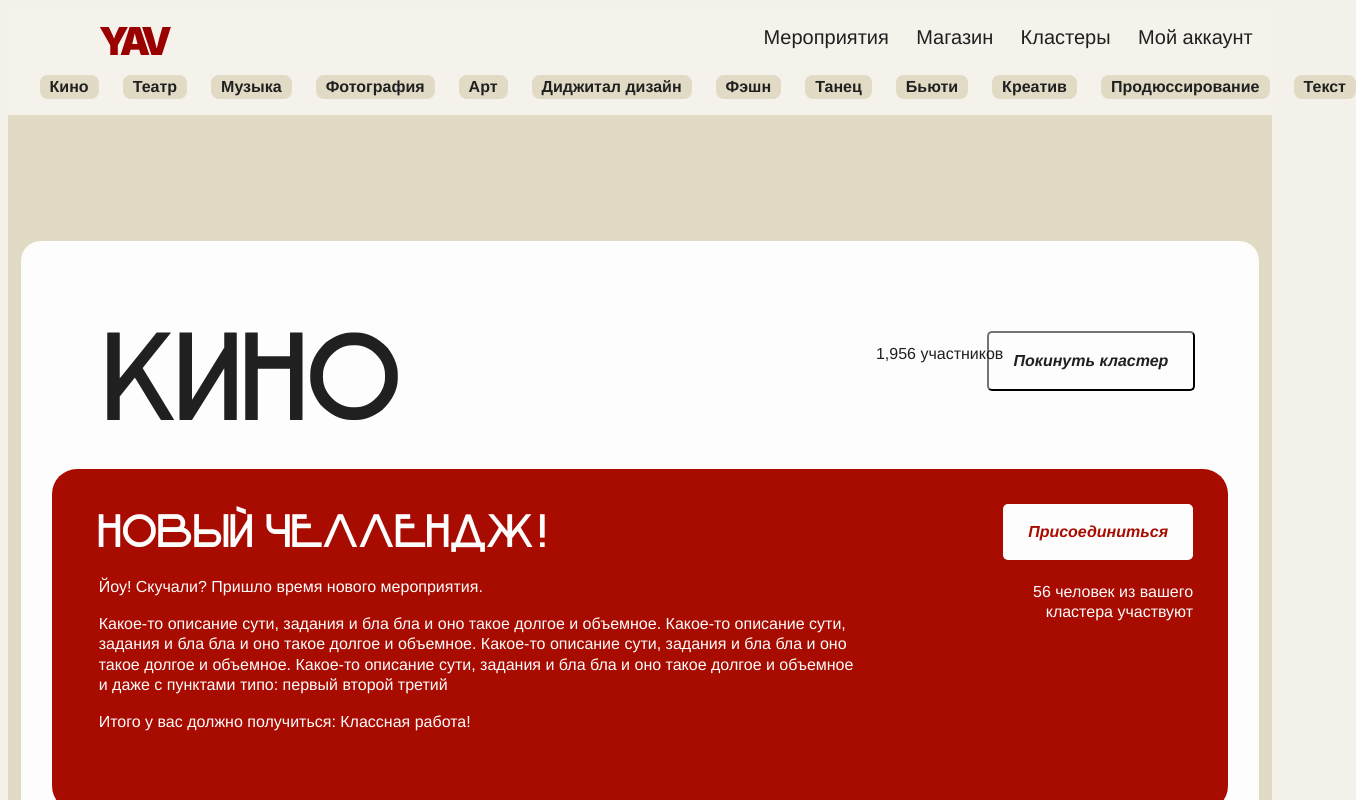
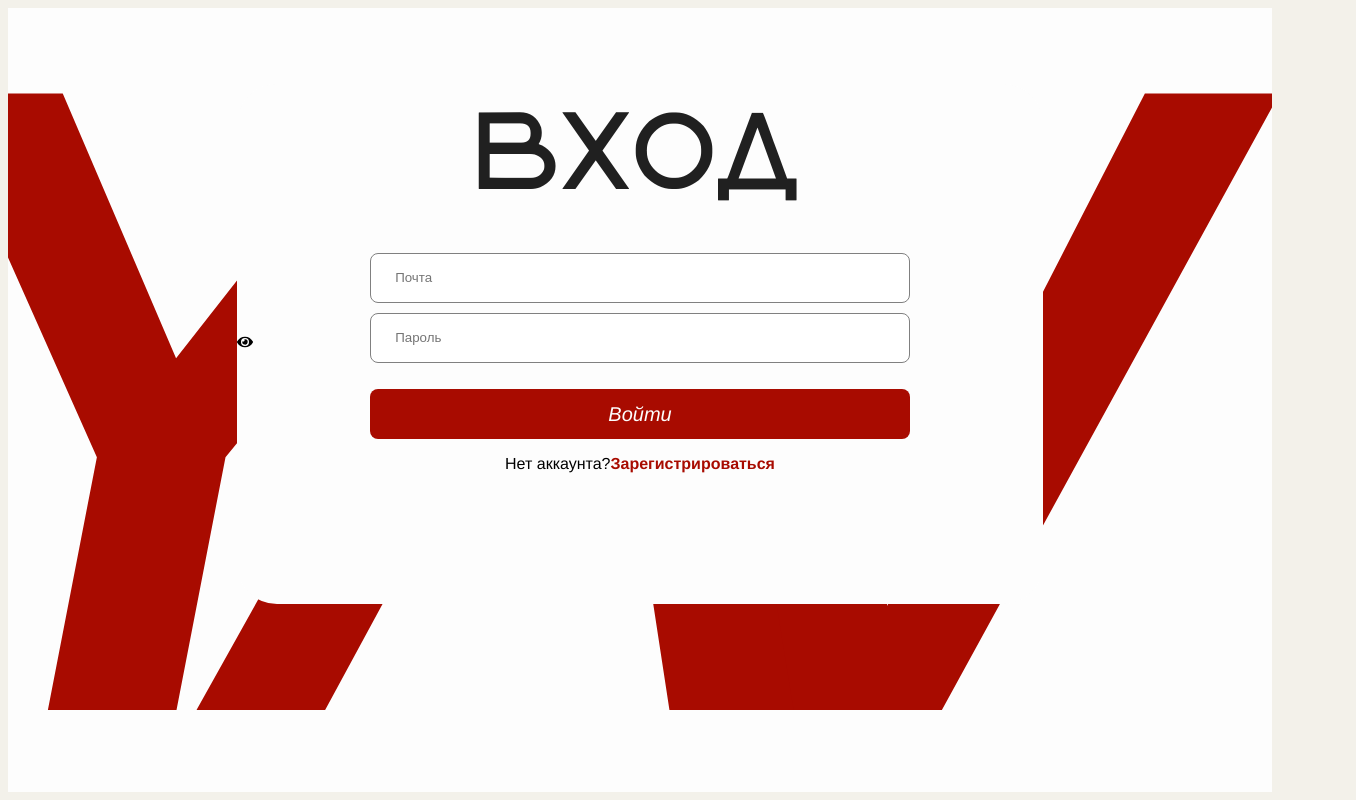
Before and after one commit to taamiioos/YAV, a React (Create React App) app: page / in a window 1280 px wide. Shown: the top 800 px of the page, 1356 px wide, since content can reach past the window. Built offline with nearby package versions, Linux system fonts and the light colour scheme.

Commit message:
fix path

```diff
--- a/src/App.js
+++ b/src/App.js
@@ -12,12 +12,13 @@ function App() {
 
         <BrowserRouter>
             <Routes>
+                <Route path="/" element={<LoginPage />} />
                 <Route path="/" element={<ClusterPage />} />
+                <Route path="/registerPage" element={<RegisterPage />} />
+                <Route path="/clusterPage" element={<ClusterPage />} />
                 <Route path="/eventsPage" element={<Events />} />
                 <Route path="/ticketPage" element={<BuyTicketPage />} />
                 <Route path="/eventPage" element={<EventPage />} />
-                <Route path="/loginPage" element={<LoginPage />} />
-                <Route path="/registerPage" element={<RegisterPage />} />
             </Routes>
         </BrowserRouter>
 
--- a/src/components/login/LoginPage.js
+++ b/src/components/login/LoginPage.js
@@ -118,7 +118,7 @@ const LoginPage = () => {
                         </div>
 
                         <EntryButton className="button" disabled={!formValid} type="submit"> Войти</EntryButton>
-                        <QuestionBlock className="questoin">Нет аккаунта?<RegLink href="/register">Зарегистрироваться</RegLink></QuestionBlock>
+                        <QuestionBlock className="questoin">Нет аккаунта?<RegLink href="/registerPage">Зарегистрироваться</RegLink></QuestionBlock>
                     </form>
                 </Container>
             </Content>
--- a/src/components/register/RegisterPage.js
+++ b/src/components/register/RegisterPage.js
@@ -1,10 +1,11 @@
 import { useState } from "react";
 import { useEffect } from "react";
 import ClusterSelector from "./ClusterSelector";
-import {
-  BackgroundContainer,
-  BackgroundText
-} from "./RegisterPageStyles";
+import {BackgroundContainer, BackgroundText} from "../login/loginPageStyles";
+// import {
+//   BackgroundContainer,
+//   BackgroundText
+// } from "./RegisterPageStyles";
 
 
 const RegisterPage = () => {
@@ -117,7 +118,7 @@ const RegisterPage = () => {
             </div>
 
             <button className="button" disabled = {!formValid} type="submit"> Зарегистрироваться </button>
-            <div className="questoin">Уже есть аккаунт?<a href="/login">Войти</a></div>
+            <div className="questoin">Уже есть аккаунт?<a href="/">Войти</a></div>
           </form>
         </BackgroundContainer>
       </div>
```
